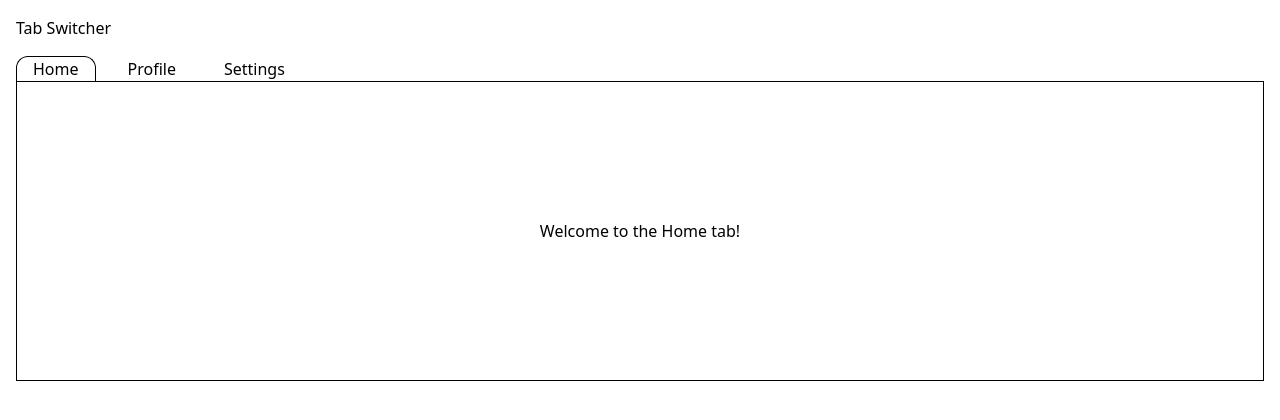
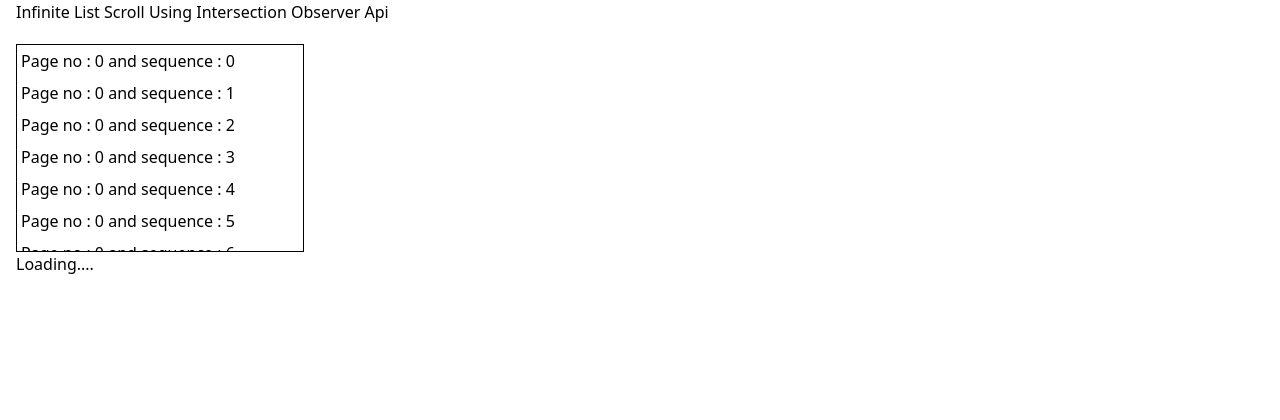
Before and after one commit to aakashojha68/react-interview-prep, a React (Vite) app: page / in a window 1280 px wide. Shown: the top 420 px of the page. Built offline with nearby package versions, Linux system fonts and the light colour scheme.

Commit message:
11-infinite-scroll-list

```diff
--- /dev/null
+++ b/src/11-infinite-scroll-list/InfiniteScroll.jsx
@@ -0,0 +1,83 @@
+import { useEffect, useRef, useState } from "react";
+
+const generateFakeData = (pageNo) => {
+  return new Promise((resolve, reject) => {
+    const dataList = Array(10)
+      .fill("")
+      .map((_, i) => `Page no : ${pageNo} and sequence : ${i}`);
+    setTimeout(() => resolve(dataList), 2000);
+  });
+};
+
+const InfiniteScroll = () => {
+  const [data, setData] = useState([]);
+  const [isLoading, setIsLoading] = useState(false);
+  const containerRef = useRef(null);
+  const pageNo = useRef(0);
+
+  const fetchData = async () => {
+    try {
+      setIsLoading(true);
+      const res = await generateFakeData(pageNo.current++);
+      setData((prev) => [...prev, ...res]);
+    } catch (error) {
+      console.log(error);
+    } finally {
+      setIsLoading(false);
+    }
+  };
+
+  useEffect(() => {
+    fetchData();
+  }, []);
+
+  useEffect(() => {
+    const observer = new IntersectionObserver(
+      (entries) => {
+        const [entry] = entries;
+        console.log(entry);
+        if (entry.isIntersecting) {
+          observer.observe(entry.target);
+          fetchData();
+        }
+      },
+      {
+        root: containerRef.current,
+        threshold: 1,
+      }
+    );
+
+    const lastElement = containerRef.current.lastChild;
+
+    if (lastElement) {
+      observer.observe(lastElement);
+    }
+
+    return () => {
+      if (lastElement) {
+        observer.unobserve(lastElement);
+      }
+    };
+  }, [data]);
+
+  return (
+    <div className="px-4">
+      <h1>Infinite List Scroll Using Intersection Observer Api </h1>
+      <div
+        className="mt-5 w-72 h-52 border border-black overflow-y-auto"
+        ref={containerRef}
+      >
+        {data.map((item, index) => {
+          return (
+            <div key={item} className="p-1">
+              {item}
+            </div>
+          );
+        })}
+      </div>
+      {isLoading && <h1>Loading....</h1>}
+    </div>
+  );
+};
+
+export default InfiniteScroll;
--- a/src/App.jsx
+++ b/src/App.jsx
@@ -8,9 +8,11 @@ import Accordion from "./06-accordian/Accordian";
 import TabSwitcher from "./07-tab-switcher/TabSwitcher";
 import BlogPosts from "./08-blog-post/BlogPost";
 import DebounceInputSearch from "./09-debounce-input-search/DebounceInputSearch";
+import MultiselectDropdown from "./10-multiselect-dropdown/MultiselectDropdown";
+import InfiniteScroll from "./11-infinite-scroll-list/InfiniteScroll";
 
 function App() {
-  return <TabSwitcher />;
+  return <InfiniteScroll />;
 }
 
 export default App;
```
